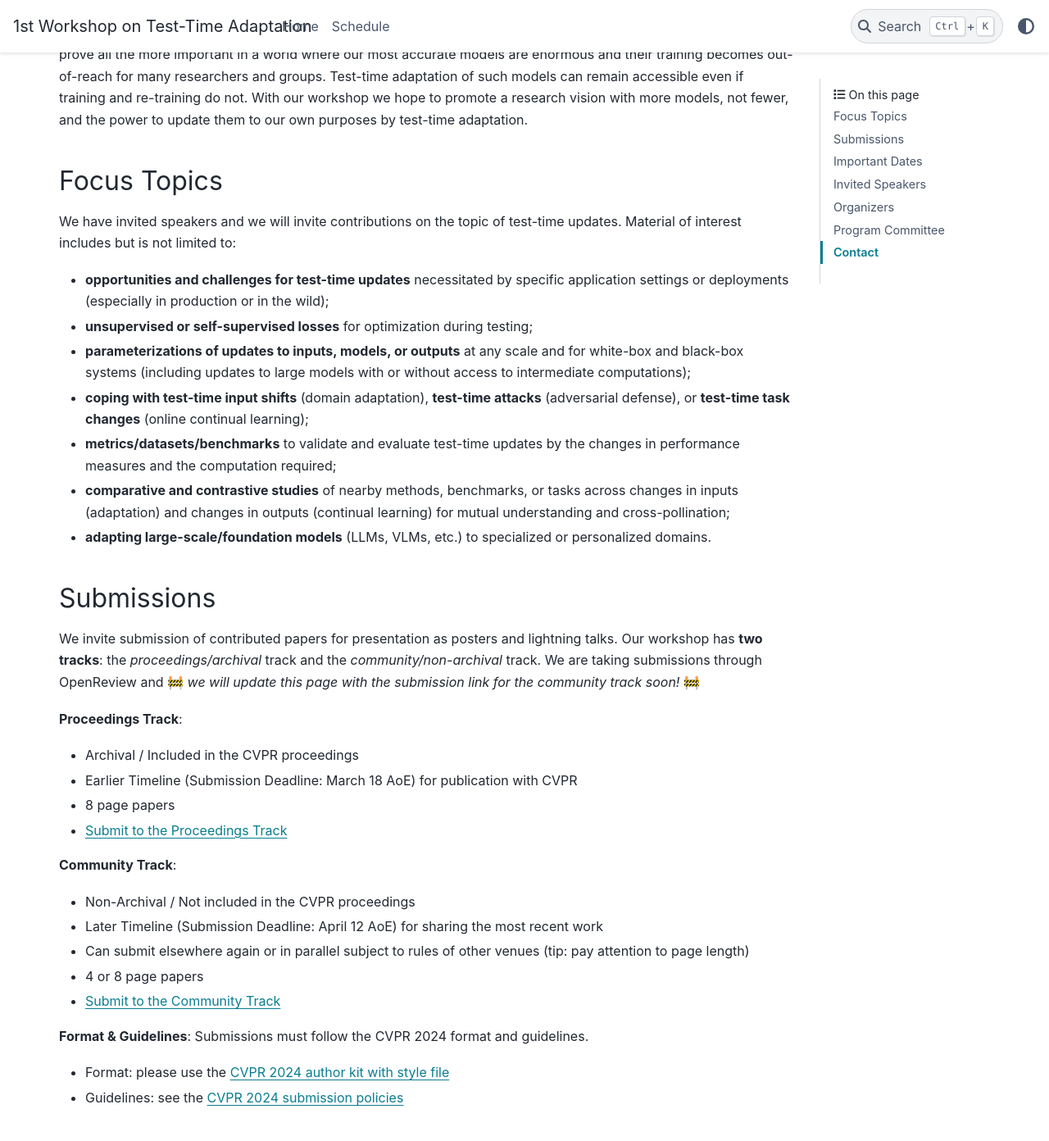
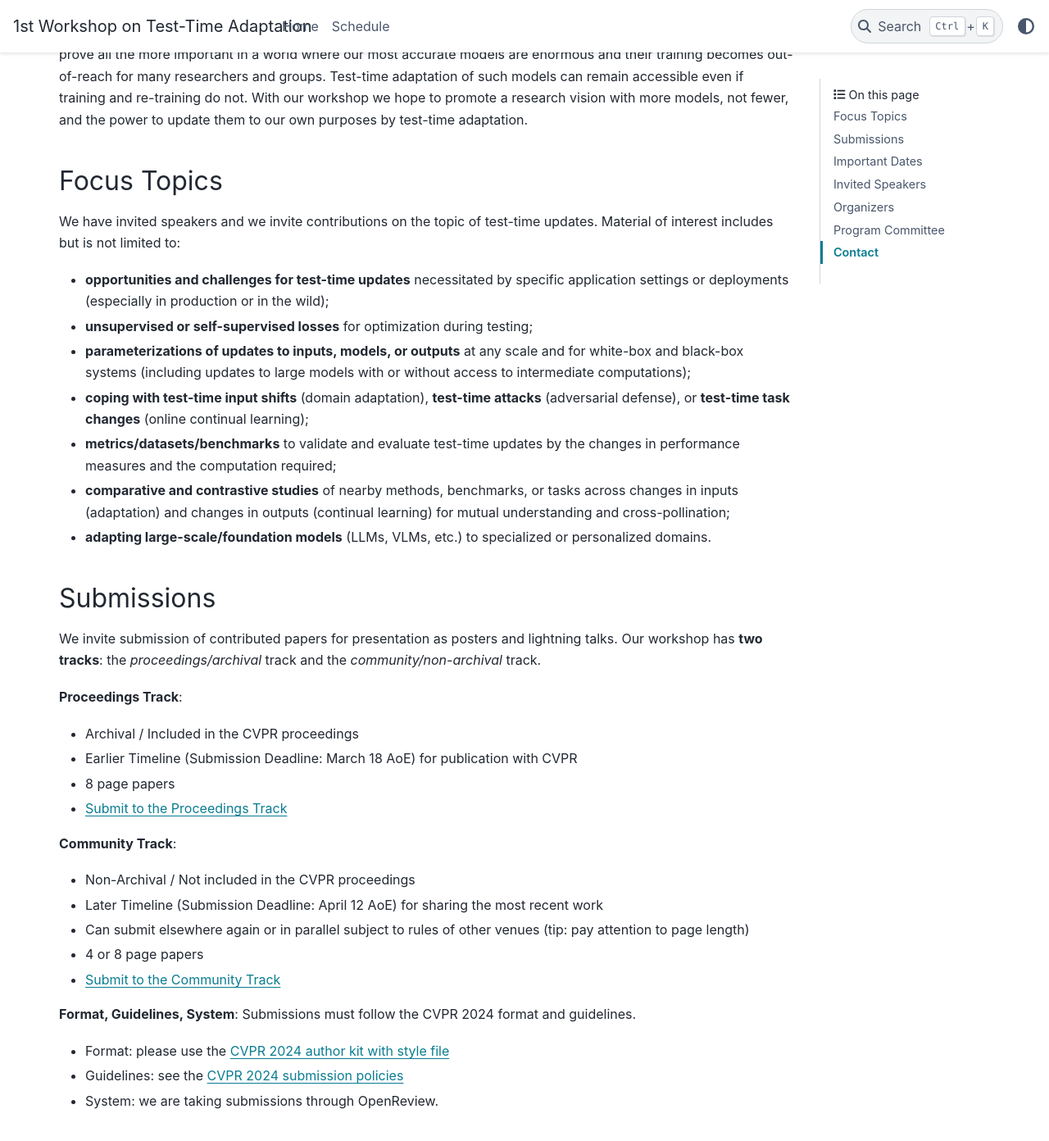
Before and after one commit to tta-icml2025/tta-icml2025.github.io, a Sphinx documentation site: the page built from docs/source/index.rst, in a window 1280 px wide and 1400 px high, scrolled down 708 px. Shown: the top 1392 px of the window at 82% size. Built offline with Sphinx 7.4.7 and the PyData theme 0.15.4, drawn with Linux system fonts in a browser that asks for light colours.

Commit message:
edit submission description + drop stale note

```diff
--- a/docs/source/index.rst
+++ b/docs/source/index.rst
@@ -15,7 +15,7 @@ The sheer scale of models and training data today underline the importance of le
 Focus Topics
 -------------
 
-We have invited speakers and we will invite contributions on the topic of test-time updates. Material of interest includes but is not limited to:
+We have invited speakers and we invite contributions on the topic of test-time updates. Material of interest includes but is not limited to:
 
 - **opportunities and challenges for test-time updates** necessitated by specific application settings or deployments (especially in production or in the wild);
 - **unsupervised or self-supervised losses** for optimization during testing;
@@ -31,7 +31,6 @@ Submissions
 
 We invite submission of contributed papers for presentation as posters and lightning talks.
 Our workshop has **two tracks**: the *proceedings/archival* track and the *community/non-archival* track.
-We are taking submissions through OpenReview and 🚧 *we will update this page with the submission link for the community track soon!* 🚧
 
 **Proceedings Track**:
 
@@ -52,10 +51,11 @@ We are taking submissions through OpenReview and 🚧 *we will update this page
 
 .. _Submit to the Community Track: https://openreview.net/group?id=thecvf.com/CVPR/2024/Workshop/MAT_Community
 
-**Format & Guidelines**: Submissions must follow the CVPR 2024 format and guidelines.
+**Format, Guidelines, System**: Submissions must follow the CVPR 2024 format and guidelines.
 
 - Format: please use the `CVPR 2024 author kit with style file`_
 - Guidelines: see the `CVPR 2024 submission policies`_
+- System: we are taking submissions through OpenReview.
 
 .. _CVPR 2024 author kit with style file: https://github.com/cvpr-org/author-kit/releases
 .. _CVPR 2024 submission policies: https://cvpr.thecvf.com/Conferences/2024/AuthorGuidelines
```
